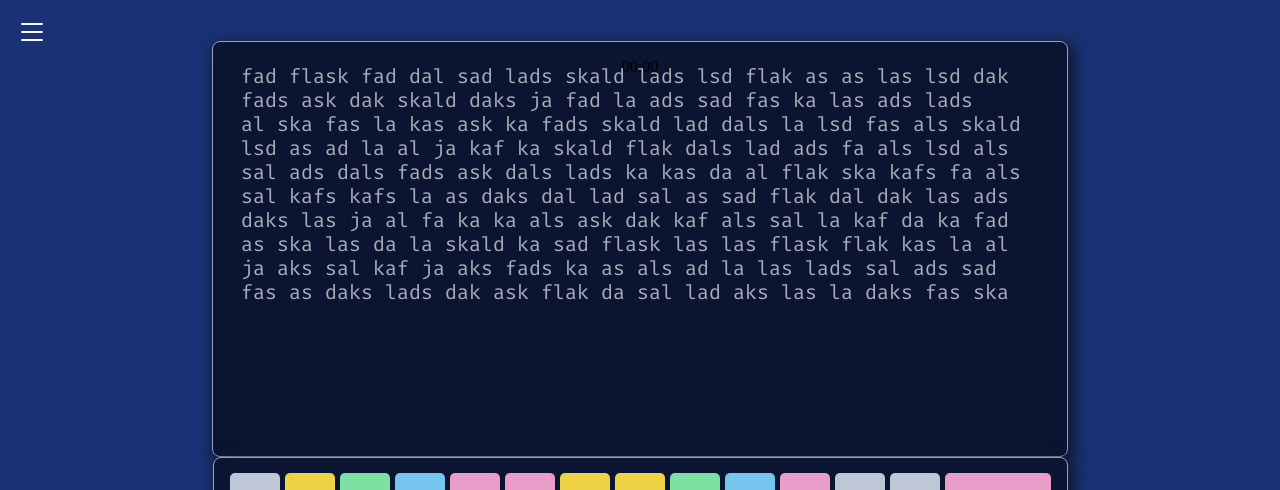
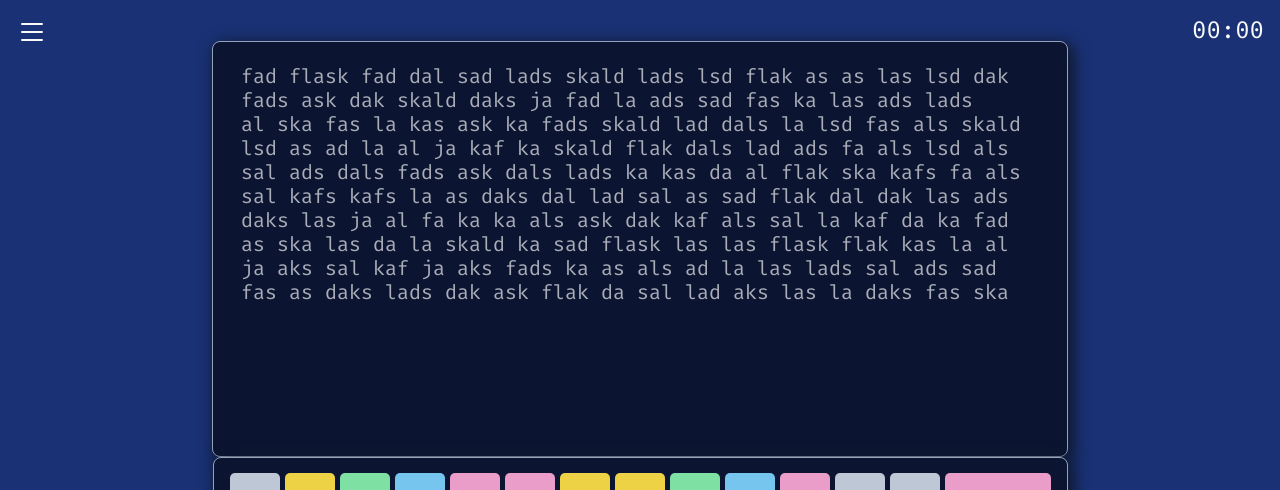
Before and after one commit to 30isnottoolate/typing-trainer, a React app: page / in a window 1280 px wide. Both pictures are taken after a click on the button "Start". Shown: the top 490 px of the page. Built offline with nearby package versions, Linux system fonts and the light colour scheme.

Commit message:
Add basic style values to timer

```diff
--- a/src/components/App.css
+++ b/src/components/App.css
@@ -162,6 +162,19 @@ button:active {
     cursor: pointer;
 }
 
+#pause-button svg {
+    fill: var(--front-secondary);
+}
+
+.timer {
+    color: var(--front-secondary);
+    font-size: 1.5rem;
+    font-family: "Fira Mono", monospace;
+    position: absolute;
+    right: 1rem;
+    top: 1rem;
+}
+
 .text-container {
     display: grid;
     justify-items: center;
@@ -172,10 +185,6 @@ button:active {
     border: 0.0625rem solid var(--front-tertiary);
     border-radius: 0.5rem;
     box-shadow: 0.25rem 0.25rem 1rem 0.125rem var(--back-tertiary);
-}
-
-#pause-button svg {
-    fill: var(--front-secondary);
 }
 
 .text-source,
```
